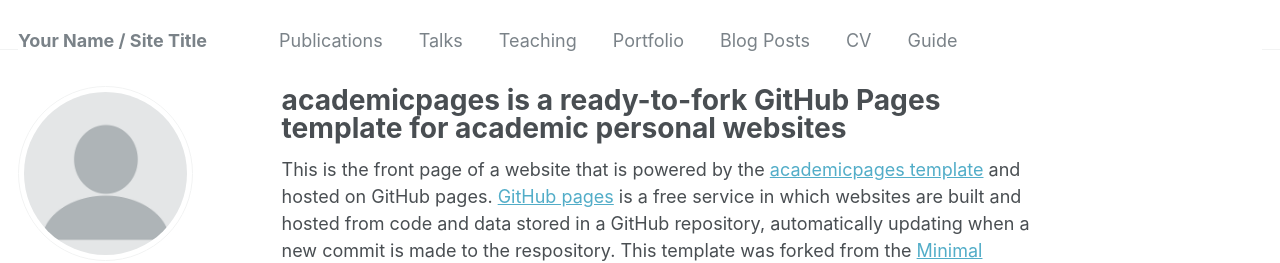
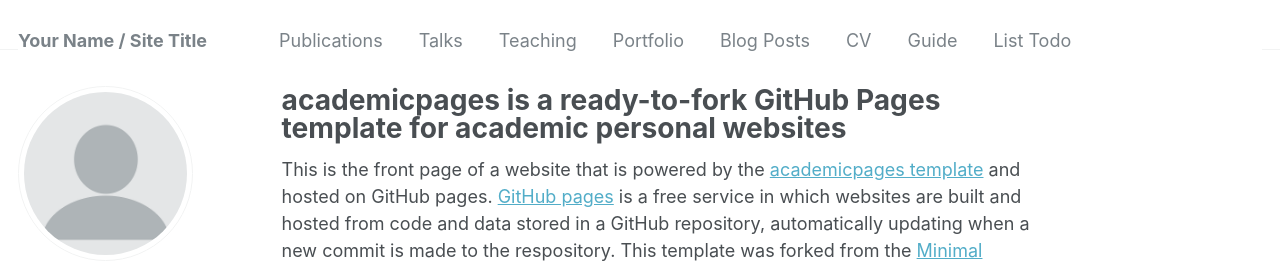
Before and after one commit to Xel-naga7/Xel-naga7.github.io, a Jekyll site: the page built from _pages/about.md, in a window 1280 px wide. Shown: the top 263 px of the page. Built offline with Jekyll 4.4.1, drawn with Linux system fonts in a browser that asks for light colours; some web fonts are replaced.

Commit message:
Update navigation.yml

```diff
--- a/_data/navigation.yml
+++ b/_data/navigation.yml
@@ -20,3 +20,6 @@ main:
 
   - title: "Guide"
     url: /markdown/
+
+  - title: "List Todo"
+    url: /markdown/
```
